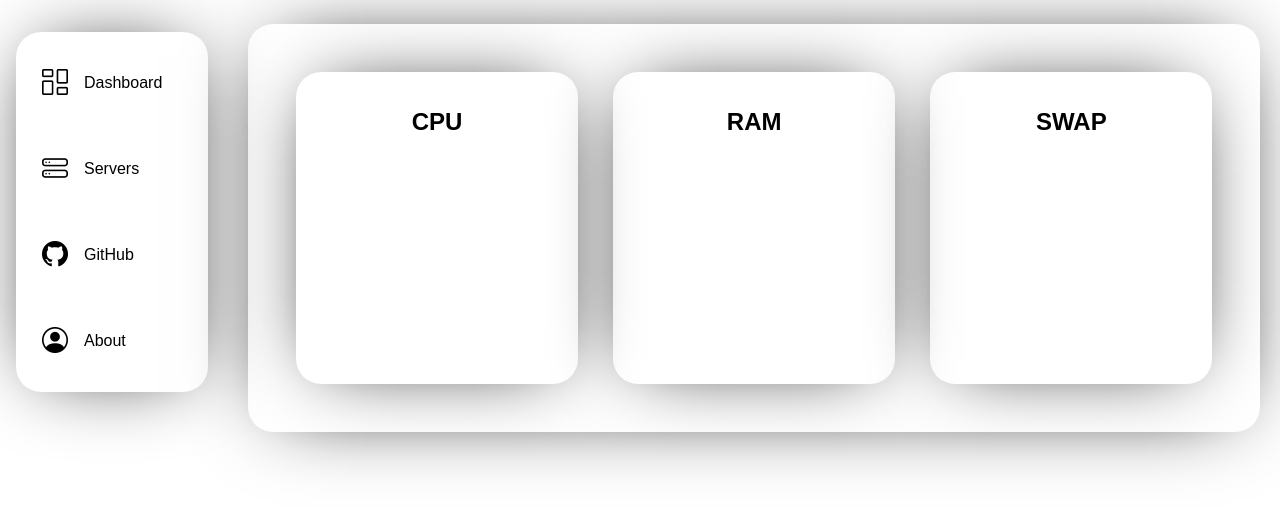
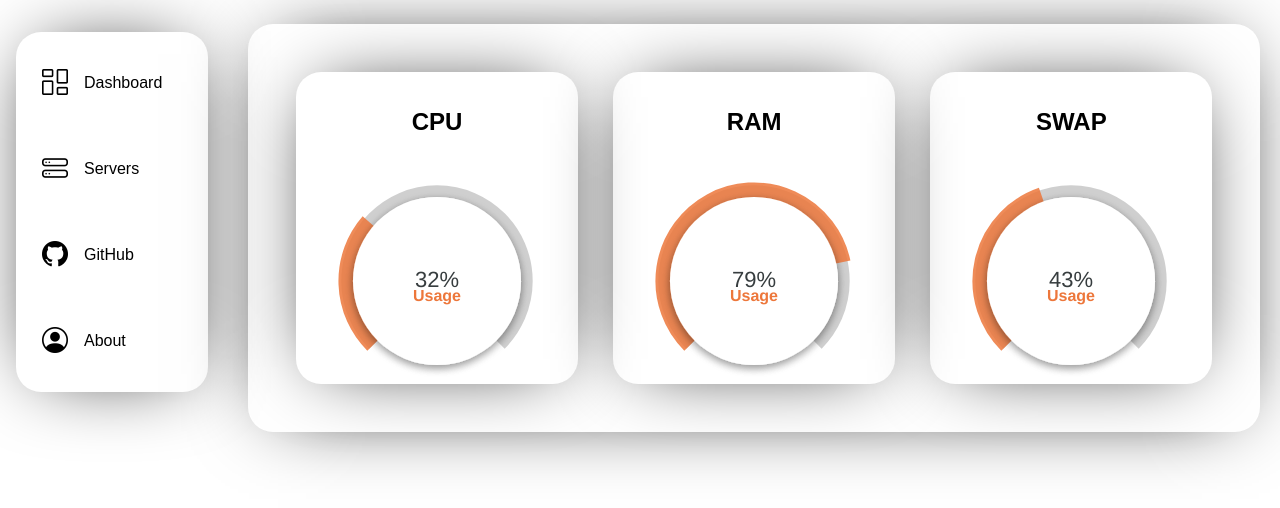
Before and after one commit to AllRedCat/AllRedCat.github.io, a React (Create React App) app in the folder Study/: page / in a window 1280 px wide. Shown: the top 508 px of the page. Built offline with nearby package versions, Linux system fonts and the light colour scheme.

Commit message:
Add: usage bars

```diff
--- a/Study/package.json
+++ b/Study/package.json
@@ -6,7 +6,9 @@
     "@testing-library/jest-dom": "^5.17.0",
     "@testing-library/react": "^13.4.0",
     "@testing-library/user-event": "^13.5.0",
+    "apexcharts": "^3.44.0",
     "react": "^18.2.0",
+    "react-apexcharts": "^1.4.1",
     "react-dom": "^18.2.0",
     "react-scripts": "5.0.1",
     "web-vitals": "^2.1.4"
--- a/Study/src/Content/Dashboard.css
+++ b/Study/src/Content/Dashboard.css
@@ -6,7 +6,15 @@
     gap: 2rem;
 }
 
-
+.container1 {
+    width: 100%;
+    height: 100%;
+    min-width: 250px;
+    min-height: 280px;
+    box-shadow: 0 0 80px -30px;
+    border-radius: 25px;
+    padding: 1rem;
+}
 
 .content {
     display: flex;
--- a/Study/src/Content/Dashboard.js
+++ b/Study/src/Content/Dashboard.js
@@ -1,10 +1,198 @@
 import React from "react";
 import './Dashboard.css';
+import Chart from 'react-apexcharts';
+
+// CPU usage view
+
+const CPUusage = () => {
+    const options = {
+        chart: {
+            type: 'radialBar',
+        },
+        plotOptions: {
+            radialBar: {
+                startAngle: -135,
+                endAngle: 135,
+                hollow: {
+                    margin: 0,
+                    size: '70%',
+                    background: '#fff',
+                    image: undefined,
+                    imageOffsetX: 0,
+                    imageOffsetY: 0,
+                    position: 'front',
+                    dropShadow: {
+                        enabled: true,
+                        top: 3,
+                        left: 0,
+                        blur: 4,
+                        opacity: 0.24
+                    }
+                },
+                track: {
+                    background: '#C7C7C7',
+                    strokeWidth: '67%',
+                    margin: 0,
+                },
+                dataLabels: {
+                    show: true,
+                    name: {
+                        fontSize: '16px',
+                        offsetY: 20,
+                        color: '#ED773B',
+                    },
+                    value: {
+                        fontSize: '22px',
+                        offsetY: -10,
+                    },
+                },
+            },
+        },
+        fill: {
+            type: 'solid', // Set to 'solid' for a single color
+            colors: ['#ED773B'], // Set the color you want here
+        },
+        series: [32], // Your data series
+        labels: ['Usage'],
+    };
+
+    return (
+        <div>
+            {/* Render the ApexChart component for Gauge Chart */}
+            <Chart options={options} series={options.series} type="radialBar" height={250} />
+        </div>
+    );
+};
+
+// RAM usage view
+
+const RAMusage = () => {
+    const options = {
+        chart: {
+            type: 'radialBar',
+        },
+        plotOptions: {
+            radialBar: {
+                startAngle: -135,
+                endAngle: 135,
+                hollow: {
+                    margin: 0,
+                    size: '70%',
+                    background: '#fff',
+                    image: undefined,
+                    imageOffsetX: 0,
+                    imageOffsetY: 0,
+                    position: 'front',
+                    dropShadow: {
+                        enabled: true,
+                        top: 3,
+                        left: 0,
+                        blur: 4,
+                        opacity: 0.24
+                    }
+                },
+                track: {
+                    background: '#C7C7C7',
+                    strokeWidth: '67%',
+                    margin: 0,
+                },
+                dataLabels: {
+                    show: true,
+                    name: {
+                        fontSize: '16px',
+                        offsetY: 20,
+                        color: '#ED773B',
+                    },
+                    value: {
+                        fontSize: '22px',
+                        offsetY: -10,
+                    },
+                },
+            },
+        },
+        fill: {
+            type: 'solid', // Set to 'solid' for a single color
+            colors: ['#ED773B'], // Set the color you want here
+        },
+        series: [79], // Your data series
+        labels: ['Usage'],
+    };
+
+    return (
+        <div>
+            {/* Render the ApexChart component for Gauge Chart */}
+            <Chart options={options} series={options.series} type="radialBar" height={250} />
+        </div>
+    );
+};
+
+// SWAP usage view
+
+const SWAPusage = () => {
+    const options = {
+        chart: {
+            type: 'radialBar',
+        },
+        plotOptions: {
+            radialBar: {
+                startAngle: -135,
+                endAngle: 135,
+                hollow: {
+                    margin: 0,
+                    size: '70%',
+                    background: '#fff',
+                    image: undefined,
+                    imageOffsetX: 0,
+                    imageOffsetY: 0,
+                    position: 'front',
+                    dropShadow: {
+                        enabled: true,
+                        top: 3,
+                        left: 0,
+                        blur: 4,
+                        opacity: 0.24
+                    }
+                },
+                track: {
+                    background: '#C7C7C7',
+                    strokeWidth: '67%',
+                    margin: 0,
+                },
+                dataLabels: {
+                    show: true,
+                    name: {
+                        fontSize: '16px',
+                        offsetY: 20,
+                        color: '#ED773B',
+                    },
+                    value: {
+                        fontSize: '22px',
+                        offsetY: -10,
+                    },
+                },
+            },
+        },
+        fill: {
+            type: 'solid', // Set to 'solid' for a single color
+            colors: ['#ED773B'], // Set the color you want here
+        },
+        series: [43], // Your data series
+        labels: ['Usage'],
+    };
+
+    return (
+        <div>
+            {/* Render the ApexChart component for Gauge Chart */}
+            <Chart options={options} series={options.series} type="radialBar" height={250} />
+        </div>
+    );
+};
 
 function CPUview() {
     return (
         <div className="CPU-view">
             <h2>CPU</h2>
+            <CPUusage />
         </div>
     );
 }
@@ -13,6 +201,7 @@ function RAMview() {
     return (
         <div className="RAM-view">
             <h2>RAM</h2>
+            <RAMusage />
         </div>
     );
 }
@@ -21,6 +210,7 @@ function SWAPview() {
     return (
         <div className="SWAP-view">
             <h2>SWAP</h2>
+            <SWAPusage />
         </div>
     );
 }
```
Also changed, not shown: 1 other file (tests, documents, lock files or other folders).
